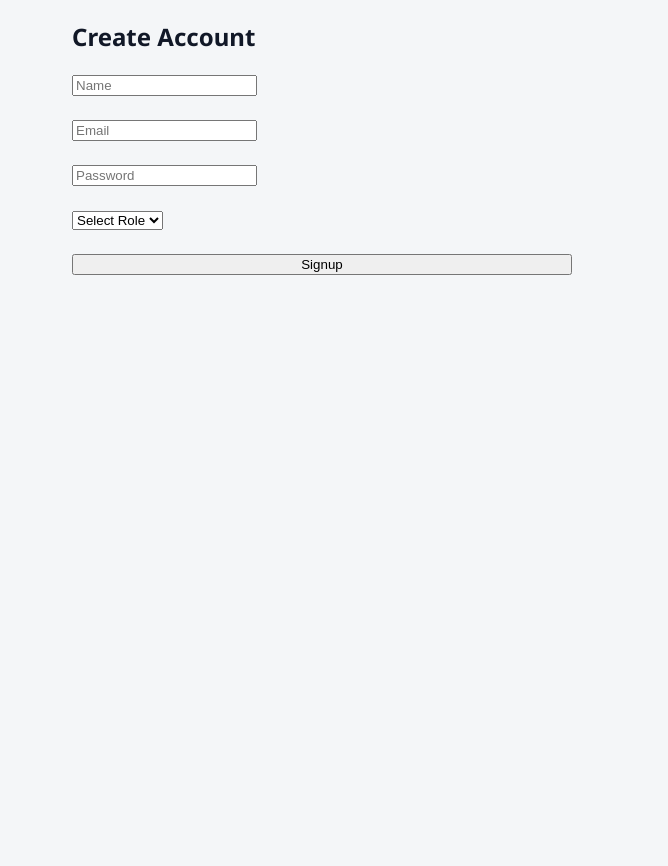
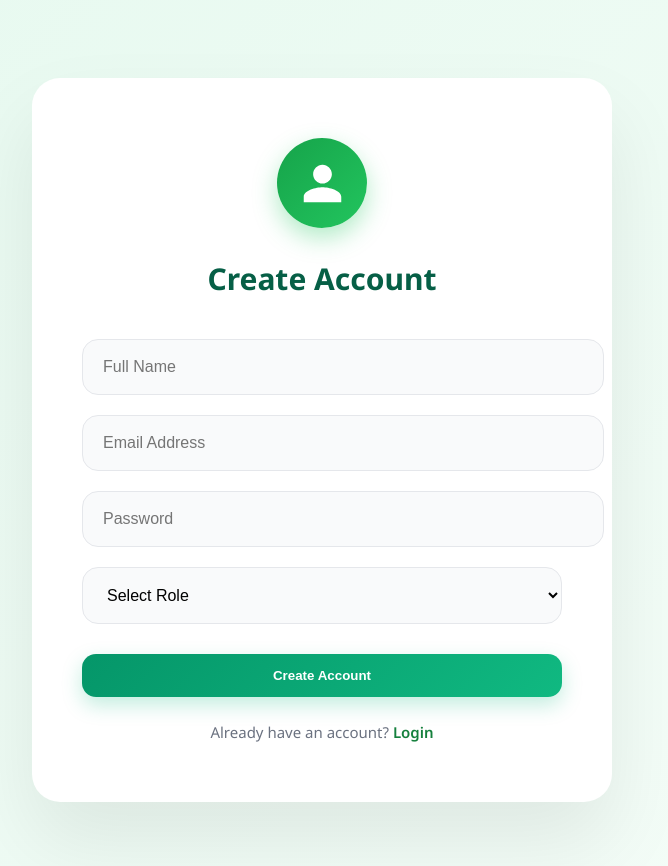
Before and after one commit to NikhilVerma2005/CampusResolve, a React app in the folder frontend/: page /signup in a window 1280 px wide. Shown: the top 866 px of the page, without its empty margins (318-986 px from the left). Before the commit the page ends 800 px from the top, so only its background shows below. Built offline with nearby package versions, Linux system fonts and the light colour scheme; the HTML template or start-up script is replaced by a standard one.

Commit message:
update signup page

```diff
--- a/frontend/src/pages/Signup.jsx
+++ b/frontend/src/pages/Signup.jsx
@@ -1,10 +1,11 @@
 import { useState } from "react";
-import { useNavigate } from "react-router-dom";
+import { useNavigate, Link } from "react-router-dom";
 import API from "../api";
 import "../App.css";
 
 function Signup() {
   const navigate = useNavigate();
+
   const [form, setForm] = useState({
     name: "",
     email: "",
@@ -14,57 +15,106 @@ function Signup() {
   });
 
   const handleChange = (e) => {
-    setForm({ ...form, [e.target.name]: e.target.value });
+    setForm({
+      ...form,
+      [e.target.name]: e.target.value
+    });
   };
 
   const handleSignup = async (e) => {
     e.preventDefault();
+
     try {
       await API.post("/auth/signup", form);
-      alert("Signup successful");
       navigate("/");
-    } catch {
-      alert("Signup failed");
+    } catch (err) {
+      alert(err.response?.data?.error || "Signup failed");
     }
   };
 
   return (
-    <div className="page-container">
-      <div className="card" style={{ maxWidth: 500, margin: "auto" }}>
-        <h2 style={{ marginBottom: 20 }}>Create Account</h2>
+    <div className="auth-container">
+
+      <div className="auth-card">
+
+        {/* Avatar Icon */}
+        <div className="auth-avatar">
+          <svg viewBox="0 0 24 24">
+            <path d="M12 12c2.7 0 5-2.3 5-5s-2.3-5-5-5-5 2.3-5
+            5 2.3 5 5 5zm0 2c-3.3 0-10 1.7-10
+            5v3h20v-3c0-3.3-6.7-5-10-5z"/>
+          </svg>
+        </div>
+
+        <div className="auth-title">Create Account</div>
 
         <form onSubmit={handleSignup}>
-          <input name="name" placeholder="Name" onChange={handleChange} />
-          <br /><br />
-          <input name="email" placeholder="Email" onChange={handleChange} />
-          <br /><br />
-          <input name="password" type="password" placeholder="Password" onChange={handleChange} />
-          <br /><br />
 
-          <select name="role" onChange={handleChange}>
+          <input
+            name="name"
+            placeholder="Full Name"
+            className="auth-input"
+            onChange={handleChange}
+            required
+          />
+
+          <input
+            name="email"
+            type="email"
+            placeholder="Email Address"
+            className="auth-input"
+            onChange={handleChange}
+            required
+          />
+
+          <input
+            name="password"
+            type="password"
+            placeholder="Password"
+            className="auth-input"
+            onChange={handleChange}
+            required
+          />
+
+          {/* Role Select */}
+          <select
+            name="role"
+            className="auth-input"
+            onChange={handleChange}
+            required
+          >
             <option value="">Select Role</option>
             <option value="STUDENT">Student</option>
             <option value="STAFF">Staff</option>
           </select>
-          <br /><br />
 
+          {/* Office Dropdown (Only for Staff) */}
           {form.role === "STAFF" && (
-            <>
-              <select name="office" onChange={handleChange}>
+            <select
+              name="office"
+              className="auth-input"
+              onChange={handleChange}
+              required
+            >
               <option value="">Select Office</option>
               <option value="HOSTEL_OFFICE">Hostel Office</option>
               <option value="ACADEMIC_OFFICE">Academic Office</option>
               <option value="CAMPUS_FACILITIES">Campus Facilities</option>
               <option value="GENERAL_ADMIN">General Admin</option>
             </select>
-              <br /><br />
-            </>
           )}
 
-          <button type="submit" style={{ width: "100%" }}>
-            Signup
+          <button type="submit" className="primary-btn" style={{ width: "100%", marginTop: 10 }}>
+            Create Account
           </button>
+
         </form>
+
+        <div className="auth-footer">
+          Already have an account?{" "}
+          <Link to="/">Login</Link>
+        </div>
+
       </div>
     </div>
   );
```
Lines whose indentation alone changed are shown as unchanged.
